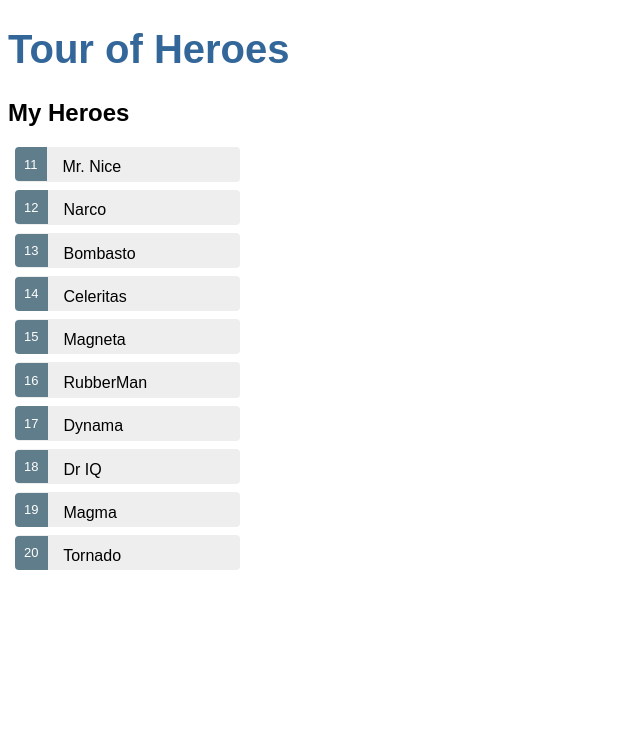
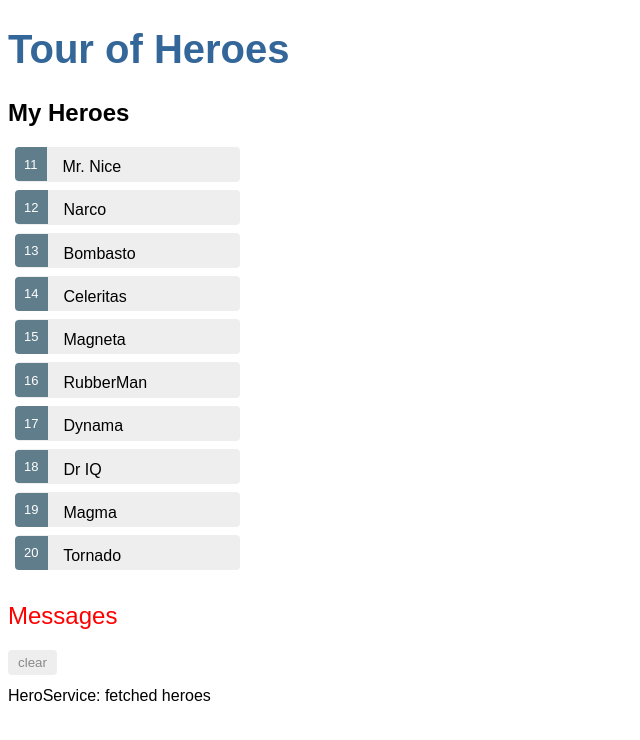
Before and after one commit to obieda01/Angular_7_Crash_Course, an Angular app in the folder Heros/: page / in a window 1280 px wide. Shown: the top 740 px of the page, without its empty margins (0-640 px from the left). Built offline with nearby package versions, Linux system fonts and the light colour scheme.

Commit message:
Feb 13 practice

```diff
--- a/Heros/src/app/app.component.html
+++ b/Heros/src/app/app.component.html
@@ -1,2 +1,3 @@
 <h1>{{title}}</h1>
 <app-heroes></app-heroes>
+<app-messages></app-messages>
--- /dev/null
+++ b/Heros/src/app/hero-detail/hero-detail.component.html
@@ -0,0 +1,11 @@
+<div *ngIf="hero">
+
+  <h2>{{hero.name | uppercase}} Details</h2>
+  <div><span>id: </span>{{hero.id}}</div>
+  <div>
+    <label>name:
+      <input [(ngModel)]="hero.name" placeholder="name"/>
+    </label>
+  </div>
+
+</div>
--- /dev/null
+++ b/Heros/src/app/hero-detail/hero-detail.component.ts
@@ -0,0 +1,17 @@
+import { Component, OnInit, Input } from '@angular/core';
+import { Hero } from '../hero';
+
+@Component({
+  selector: 'app-hero-detail',
+  templateUrl: './hero-detail.component.html',
+  styleUrls: ['./hero-detail.component.css']
+})
+export class HeroDetailComponent implements OnInit {
+  @Input() hero: Hero;
+
+  constructor() { }
+
+  ngOnInit() {
+  }
+
+}
--- a/Heros/src/app/heroes/heroes.component.ts
+++ b/Heros/src/app/heroes/heroes.component.ts
@@ -1,24 +1,31 @@
 import { Component, OnInit } from '@angular/core';
+
 import { Hero } from '../hero';
-import { HEROES } from '../mock-heroes';
+import { HeroService } from '../hero.service';
 
 @Component({
   selector: 'app-heroes',
   templateUrl: './heroes.component.html',
   styleUrls: ['./heroes.component.css']
 })
-
 export class HeroesComponent implements OnInit {
 
-  heroes = HEROES;
   selectedHero: Hero;
 
-  constructor() { }
+  heroes: Hero[];
+
+  constructor(private heroService: HeroService) { }
 
   ngOnInit() {
+    this.getHeroes();
   }
 
   onSelect(hero: Hero): void {
     this.selectedHero = hero;
   }
+
+  getHeroes(): void {
+    this.heroService.getHeroes()
+        .subscribe(heroes => this.heroes = heroes);
+  }
 }
--- a/Heros/src/app/message.service.ts
+++ b/Heros/src/app/message.service.ts
@@ -1,9 +1,16 @@
 import { Injectable } from '@angular/core';
 
 @Injectable({
-  providedIn: 'root'
+  providedIn: 'root',
 })
 export class MessageService {
+  messages: string[] = [];
 
-  constructor() { }
+  add(message: string) {
+    this.messages.push(message);
+  }
+
+  clear() {
+    this.messages = [];
+  }
 }
--- a/Heros/src/app/messages/messages.component.css
+++ b/Heros/src/app/messages/messages.component.css
@@ -0,0 +1,35 @@
+/* MessagesComponent's private CSS styles */
+h2 {
+    color: red;
+    font-family: Arial, Helvetica, sans-serif;
+    font-weight: lighter;
+  }
+  body {
+    margin: 2em;
+  }
+  body, input[text], button {
+    color: crimson;
+    font-family: Cambria, Georgia;
+  }
+
+  button.clear {
+    font-family: Arial;
+    background-color: #eee;
+    border: none;
+    padding: 5px 10px;
+    border-radius: 4px;
+    cursor: pointer;
+    cursor: hand;
+  }
+  button:hover {
+    background-color: #cfd8dc;
+  }
+  button:disabled {
+    background-color: #eee;
+    color: #aaa;
+    cursor: auto;
+  }
+  button.clear {
+    color: #888;
+    margin-bottom: 12px;
+  }
--- a/Heros/src/app/messages/messages.component.html
+++ b/Heros/src/app/messages/messages.component.html
@@ -1,3 +1,8 @@
-<p>
-  messages works!
-</p>
+<div *ngIf="messageService.messages.length">
+
+  <h2>Messages</h2>
+  <button class="clear"
+          (click)="messageService.clear()">clear</button>
+  <div *ngFor='let message of messageService.messages'> {{message}} </div>
+
+</div>
--- a/Heros/src/app/messages/messages.component.ts
+++ b/Heros/src/app/messages/messages.component.ts
@@ -1,4 +1,5 @@
 import { Component, OnInit } from '@angular/core';
+import { MessageService } from '../message.service';
 
 @Component({
   selector: 'app-messages',
@@ -7,7 +8,7 @@ import { Component, OnInit } from '@angular/core';
 })
 export class MessagesComponent implements OnInit {
 
-  constructor() { }
+  constructor(public messageService: MessageService) {}
 
   ngOnInit() {
   }
```
Also changed, not shown: Heros/src/app/app.module.ts (+7 -4 lines), Heros/src/app/hero-detail/hero-detail.component.css (added), 1 other file (tests, documents, lock files or other folders).
